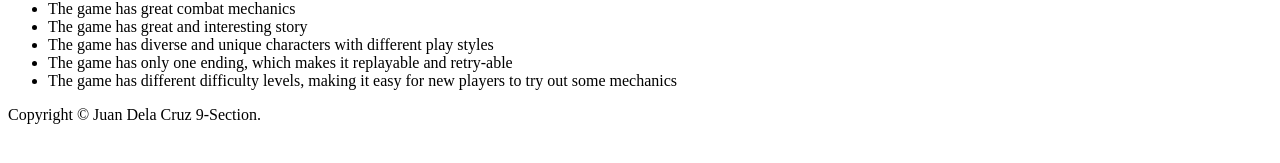
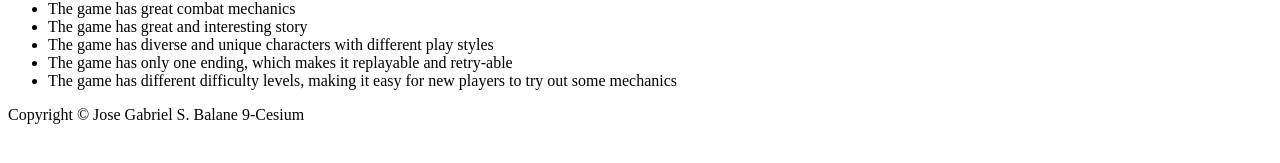
Before and after one commit to HuTaoMain28/Cesium-Lab1-Balane, a plain HTML site: page index.html in a window 1280 px wide. Shown: the part 211-374 px from the top of the page. Drawn offline with Linux system fonts and the light colour scheme.

Commit message:
Update index.html

```diff
--- a/index.html
+++ b/index.html
@@ -22,6 +22,6 @@
           <li>The game has different difficulty levels, making it easy for new players to try out some mechanics</li>
       </ul>
       </span>
-<p> Copyright &copy; Juan Dela Cruz 9-Section.</p>
+<p> Copyright &copy; Jose Gabriel S. Balane 9-Cesium</p>
       </body>
   </html>
```
Lines whose indentation alone changed are shown as unchanged.
